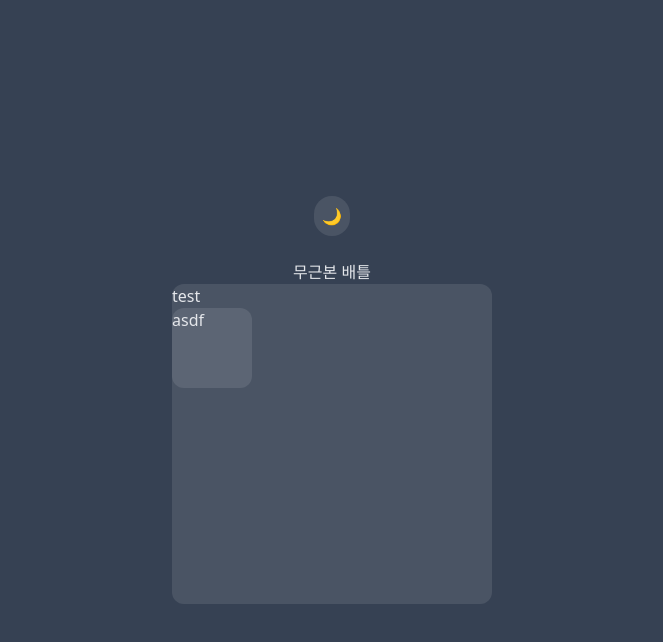
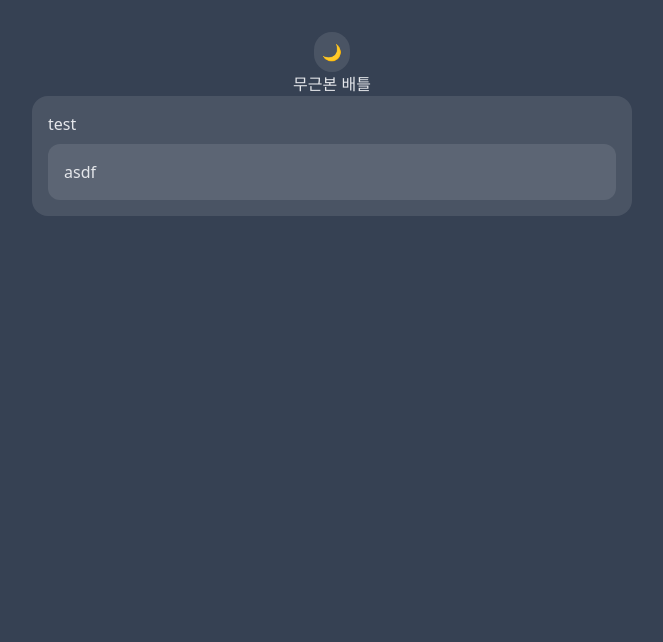
Before and after one commit to s00ngle/nobase-battle, a Next.js app in the folder frontend/nobasebattle/: page / in a window 1280 px wide. Shown: the top 642 px of the page, without its empty margins (308-971 px from the left). Built offline with nearby package versions, Linux system fonts and the light colour scheme.

Commit message:
design: hover 옵션 추가

```diff
--- a/frontend/nobasebattle/app/layout.tsx
+++ b/frontend/nobasebattle/app/layout.tsx
@@ -13,7 +13,7 @@ export default function RootLayout({
 }>) {
   return (
     <html lang="ko">
-      <body className="bg-white transition-all duration-300 dark:bg-gray-700 text-gray-800 dark:text-gray-200 antialiased">
+      <body className="bg-white transition-all duration-300 p-8 dark:bg-gray-700 text-gray-800 dark:text-gray-200 antialiased">
         {children}
       </body>
     </html>
--- a/frontend/nobasebattle/app/page.tsx
+++ b/frontend/nobasebattle/app/page.tsx
@@ -1,15 +1,17 @@
 import ThemeToggleButton from '@/components/ThemeToggleButton'
-import { transparentForm } from '@/styles/form'
+import { hover, transparentForm } from '@/styles/form'
 
 export default function Home() {
   return (
-    <div className="flex flex-col justify-center items-center min-h-screen">
+    <div className="flex flex-col items-center">
       <ThemeToggleButton />
 
       <div>무근본 배틀</div>
-      <div className={`w-80 h-80 rounded-xl ${transparentForm}`}>
+      <div
+        className={`flex flex-col gap-2 w-full max-w-150 p-4 rounded-2xl ${transparentForm} ${hover}`}
+      >
         <div>test</div>
-        <div className={`w-20 h-20 rounded-xl ${transparentForm}`}>asdf</div>
+        <div className={`p-4 rounded-xl ${transparentForm} ${hover}`}>asdf</div>
       </div>
     </div>
   )
--- a/frontend/nobasebattle/components/ThemeToggleButton.tsx
+++ b/frontend/nobasebattle/components/ThemeToggleButton.tsx
@@ -1,6 +1,6 @@
 'use client'
 
-import { transparentForm } from '@/styles/form'
+import { hover, transparentForm } from '@/styles/form'
 import { useEffect, useState } from 'react'
 
 export default function ThemeToggleButton() {
@@ -32,7 +32,7 @@ export default function ThemeToggleButton() {
     <button
       type="button"
       onClick={toggleDarkMode}
-      className={`mb-6 p-2 rounded-full ${transparentForm} transition-all duration-1000 cursor-pointer`}
+      className={`p-2 rounded-full ${transparentForm} ${hover} cursor-pointer`}
     >
       {darkMode ? '🌙' : '☀️'}
     </button>
--- a/frontend/nobasebattle/styles/form.ts
+++ b/frontend/nobasebattle/styles/form.ts
@@ -1 +1,2 @@
 export const transparentForm = 'bg-gray-500/10 dark:bg-white/10'
+export const hover = 'hover:bg-gray-500/15 hover:dark:bg-white/15 transition-all duration-300'
```
